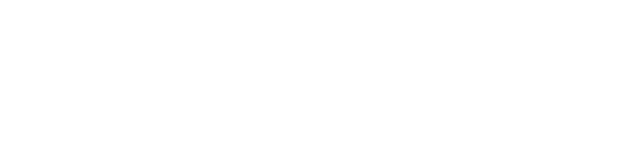
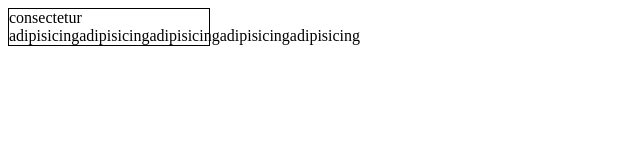
Before and after one commit to Danielsilverio81/Example_of_CSS3_and_SASS_or_SCSS_codes, a plain HTML site: page properties/overflow-inline/overflow-inline.html in a window 1280 px wide. Shown: the whole page, without its empty margins (0-640 px from the left). Drawn offline with Linux system fonts and the light colour scheme.

Commit message:
overflow-inline for firefox

```diff
--- a/properties/overflow-inline/overflow-inline.html
+++ b/properties/overflow-inline/overflow-inline.html
@@ -5,10 +5,17 @@
     <meta name="viewport" content="width=device-width, initial-scale=1.0">
     <title>overflow-inline</title>
     <style type="text/css">
-
+        /*overflow-inline, property used to create word-break scroll in content. This property is unique to firefox and should not be used on legacy system*/
+        .container {
+            width: 200px;
+            border: black 1px solid;
+            overflow-inline: auto;
+        }
     </style>
     </head>
     <body>
-
+        <div class="container">
+            consectetur adipisicingadipisicingadipisicingadipisicingadipisicing
+        </div>
     </body>
 </html>
```
